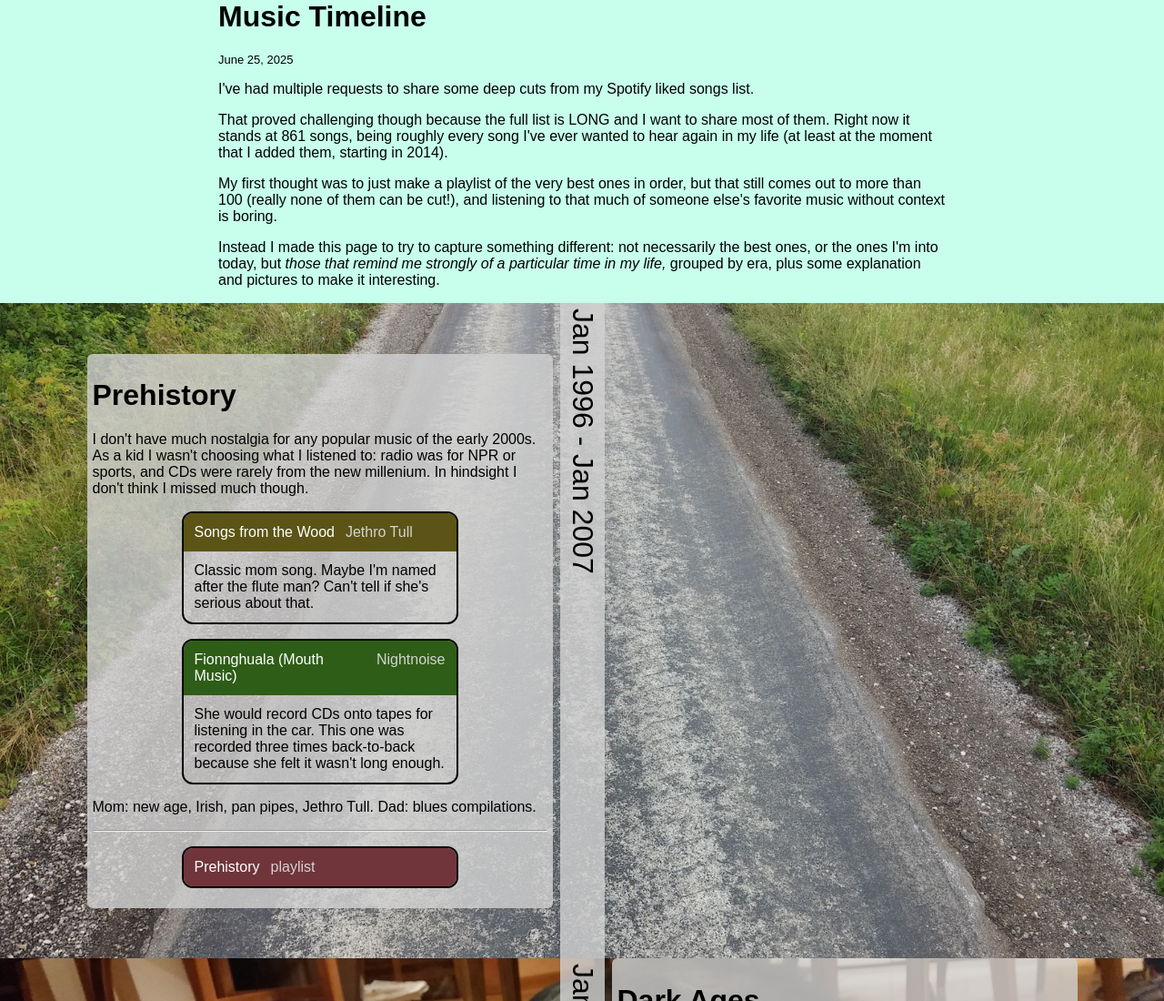
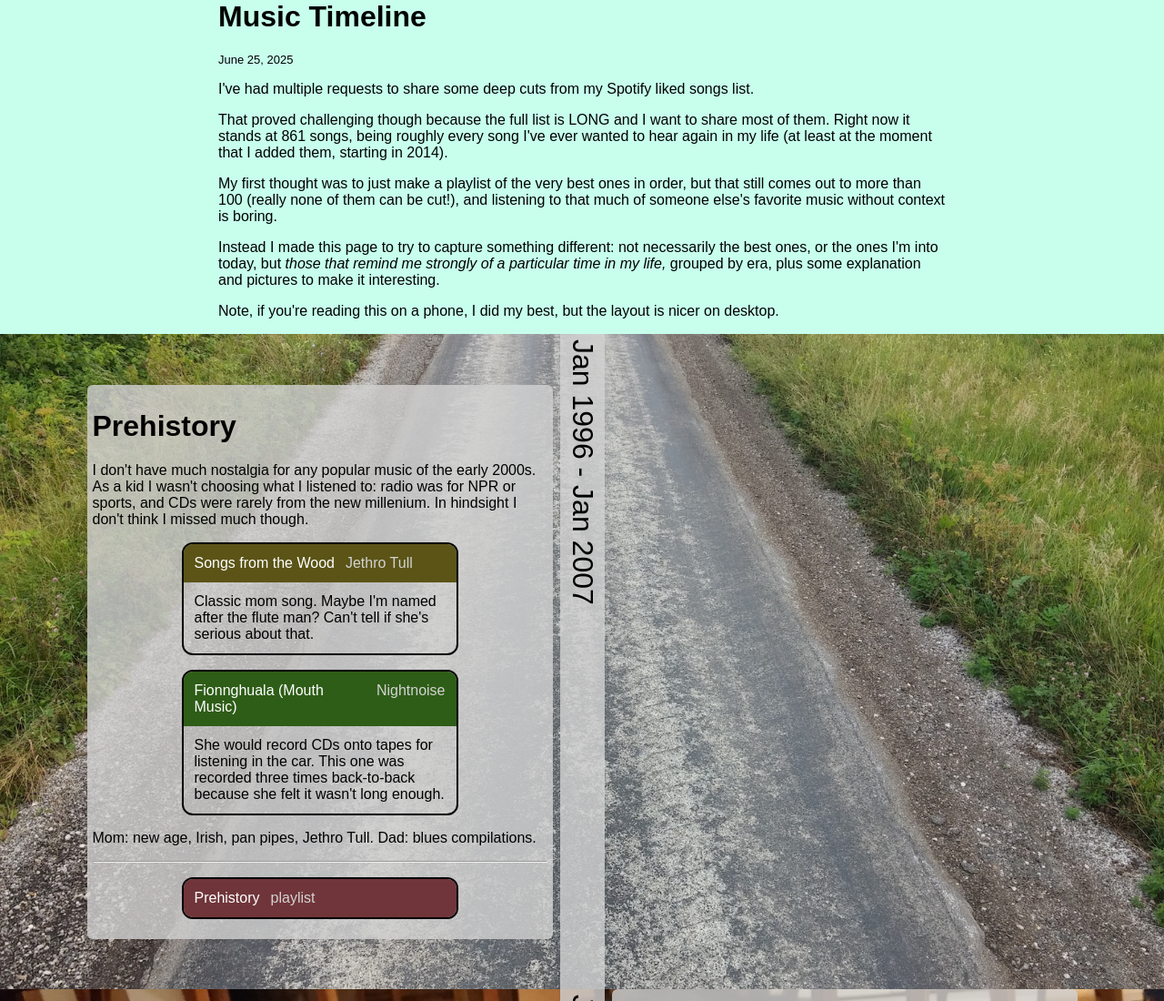
Before and after one commit to i-am-wells/i-am-wells.github.io, a plain HTML site: page musictimeline/index.html in a window 1280 px wide. Shown: the top 1100 px of the page at 91% size. Drawn offline with Linux system fonts and the light colour scheme.

Commit message:
disclaimer

```diff
--- a/musictimeline/index.html
+++ b/musictimeline/index.html
@@ -15,8 +15,7 @@ body {
   width: 80%;
   max-width: 50em;
   justify-self: center;
-  margin-inline-start: 5em;
-  margin-inline-end: 5em;
+  margin-inline: 2em;
 }
 
 .flex1 {
@@ -842,7 +841,8 @@ const header = m('.header',
   m('p',
     `Instead I made this page to try to capture something different: not necessarily the best ones, or the ones I'm into today, but `,
     m('i', `those that remind me strongly of a particular time in my life,`),
-    ` grouped by era, plus some explanation and pictures to make it interesting.`),
+  ` grouped by era, plus some explanation and pictures to make it interesting.`),
+  m('p', `Note, if you're reading this on a phone, I did my best, but the layout is nicer on desktop.`),
 )
 
 const Page = {
```
